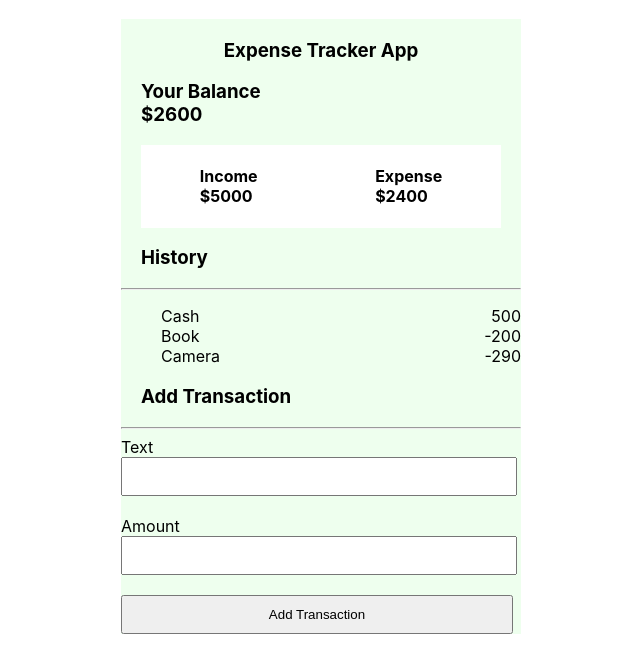
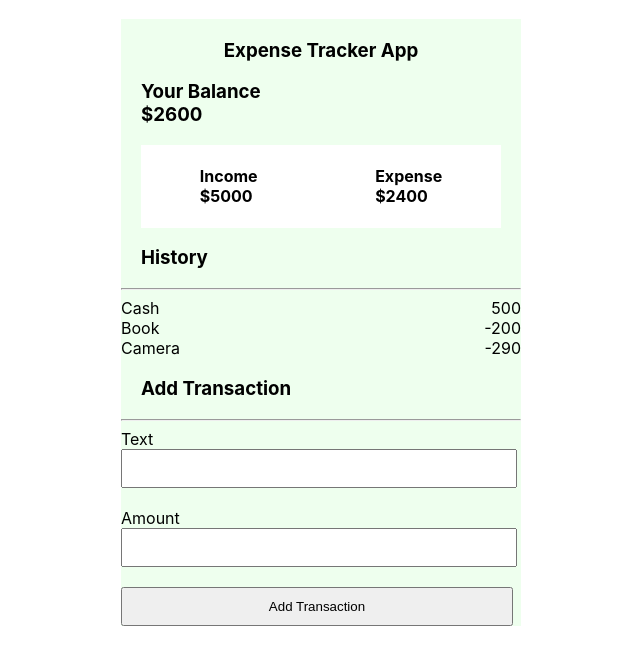
Before and after one commit to Ashan01/expense-tracker-app, a React (Create React App) app: page / in a window 1280 px wide. Shown: the top 672 px of the page, without its empty margins (319-959 px from the left). Built offline with nearby package versions, Linux system fonts and the light colour scheme.

Commit message:
convert to component artitecture

```diff
--- a/src/App.css
+++ b/src/App.css
@@ -1,4 +1,4 @@
-.container {
+.Container {
   margin: 0 auto;
   max-width: 400px;
   background-color: #eeffee;
@@ -20,6 +20,10 @@
   width: 98%;
   padding: 10px 0;
 }
+.transaction-list{
+  margin: 0;
+  padding: 0;
+}
 
 .transaction-list li {
   display: flex;
--- a/src/App.js
+++ b/src/App.js
@@ -1,10 +1,22 @@
 import React from 'react';
-import Child from './Child';
+import './App.css'
+import {Header} from './Component/Header'
+import {Balance} from './Component/Balance'
+import {ExpenseCounter} from './Component/ExpenseCounter'
+import {History} from './Component/History'
+import {TransactionList} from './Component/TransactionList'
+import {AddTransaction} from './Component/AddTransaction'
+
 
 function App() {
   return (
-    <div>
-      <Child/>
+    <div className='Container'>
+      <Header/>
+      <Balance/>
+      <ExpenseCounter/>
+      <History/>
+      <TransactionList/>
+      <AddTransaction/>
     </div>
   );
 }
--- a/src/Child.js
+++ /dev/null
@@ -1,51 +0,0 @@
-import React from 'react'
-import './App.css'
-
-const Child = () => {
-    return (
-        <div className='container'>
-            <h3 className='header'>Expense Tracker App</h3>
-
-            <h3 className='padding'>Your Balance <br/> $2600</h3>
-
-            <div className='expense-container'>
-                <h4>Income <br/> $5000</h4>
-                <h4>Expense <br/> $2400</h4>
-            </div>
-
-            <h3 className='padding'>History</h3>
-            <hr/>
-
-            <ul className='transaction-list'>
-                <li>
-                    <span>Cash</span>
-                    <span>500</span>
-                </li>
-                <li>
-                    <span>Book</span>
-                    <span>-200</span>
-                </li>
-                <li>
-                    <span>Camera</span>
-                    <span>-290</span>
-                </li>
-            </ul>
-
-            <h3 className='padding'>Add Transaction</h3>
-            <hr/>
-
-            <form>
-                <label>Text</label>
-                <br/>
-                <input className='form-element' required/>
-                <br/><br/>
-                <label>Amount</label>
-                <br/>
-                <input type='number' className='form-element' required/>
-                <br/><br/>
-               <button className='form-element'>Add Transaction</button>
-            </form>
-        </div>
-    )
-}
-export default Child;
--- /dev/null
+++ b/src/Component/AddTransaction.js
@@ -0,0 +1,22 @@
+import React from 'react'
+
+export const AddTransaction = () => {
+    return (
+        <div>
+            <h3 className='padding'>Add Transaction</h3>
+            <hr/>
+
+            <form>
+                <label>Text</label>
+                <br/>
+                <input className='form-element' required/>
+                <br/><br/>
+                <label>Amount</label>
+                <br/>
+                <input type='number' className='form-element' required/>
+                <br/><br/>
+               <button className='form-element'>Add Transaction</button>
+            </form>
+        </div>
+    )
+}
--- /dev/null
+++ b/src/Component/Balance.js
@@ -0,0 +1,10 @@
+import React from 'react'
+import '../App.css'
+
+export const Balance = () => {
+    return (
+        <div>
+            <h3 className='padding'>Your Balance <br/> $2600</h3>
+        </div>
+    )
+}
--- /dev/null
+++ b/src/Component/ExpenseCounter.js
@@ -0,0 +1,11 @@
+import React from 'react'
+import '../App.css'
+
+export const ExpenseCounter = () => {
+    return (
+        <div className='expense-container'>
+            <h4>Income <br/> $5000</h4>
+            <h4>Expense <br/> $2400</h4>
+        </div>
+    )
+}
--- /dev/null
+++ b/src/Component/Header.js
@@ -0,0 +1,10 @@
+import React from 'react'
+import '../App.css'
+
+export const Header = () => {
+    return (
+        <div>
+             <h3 className='header'>Expense Tracker App</h3>
+        </div>
+    )
+}
--- /dev/null
+++ b/src/Component/History.js
@@ -0,0 +1,11 @@
+import React from 'react'
+import '../App.css'
+
+export const History = () => {
+    return (
+        <div>
+            <h3 className='padding'>History</h3>
+            <hr/>
+        </div>
+    )
+}
--- /dev/null
+++ b/src/Component/TransactionList.js
@@ -0,0 +1,23 @@
+import React from 'react'
+import '../App.css'
+
+export const TransactionList = () => {
+    return (
+        <div>
+            <ul className='transaction-list'>
+                <li>
+                    <span>Cash</span>
+                    <span>500</span>
+                </li>
+                <li>
+                    <span>Book</span>
+                    <span>-200</span>
+                </li>
+                <li>
+                    <span>Camera</span>
+                    <span>-290</span>
+                </li>
+            </ul>
+        </div>
+    )
+}
```
